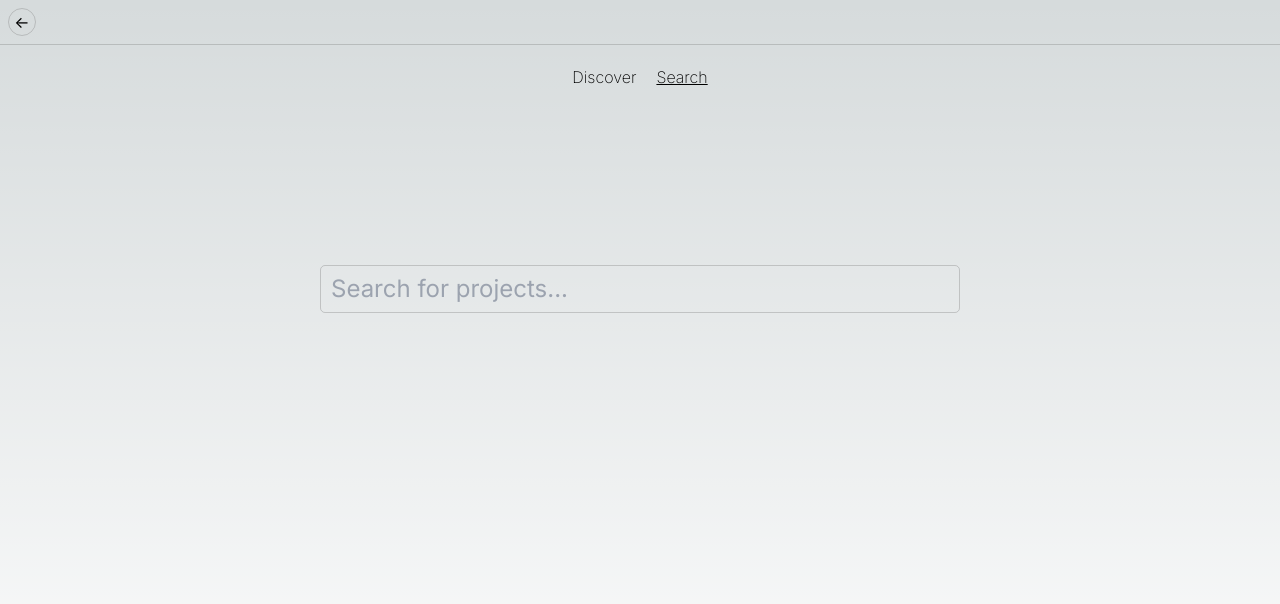
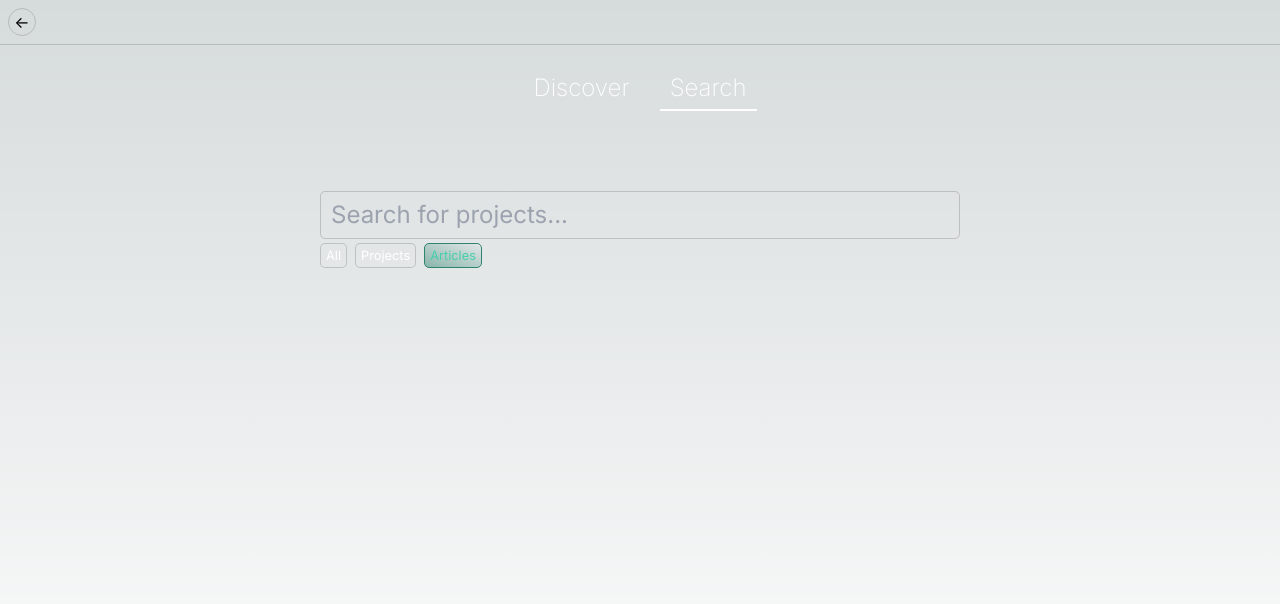
Before and after one commit to Enpersonn/portfolio, a Next.js app: page /articles in a window 1280 px wide. Both pictures are taken after a click on the button "Search". Shown: the top 604 px of the page. Built offline with nearby package versions, Linux system fonts and the light colour scheme.

Commit message:
Created a discover view for both articles and projects

```diff
--- a/common/components/views/Discover.tsx
+++ b/common/components/views/Discover.tsx
@@ -1,16 +1,39 @@
+import { usePathname } from "next/navigation";
+import RadioForm from "../atom/RadioButton";
 import SearchBar from "../atom/SearchBar";
+import Button from "../atom/Button";
+import { useState } from "react";
+import { clsx } from "@/common/utils/classes";
 
 
 export default function DiscoverView() {
 
+const [page, setPage] = useState<"discover" | "search">("discover");
+
+    const path = usePathname();
+    const isArticle = path.includes("articles");
+
     return (
         <>
-        <div className=" w-full flex items-center justify-center gap-5 font-extralight pt-5">
-            <button type="button">Discover</button>
-            <button type="button" className="underline" >Search</button>
+        <div className=" w-full flex justify-center gap-5 font-extralight pt-5">
+            <Button type="menu" onClick={() => setPage("discover")} active={page === "discover"}>Discover</Button>
+            <Button type="menu" onClick={() => setPage("search")} active={page === "search"}>Search</Button>
         </div>
-        <section className=" w-full min-h-[50vh] flex items-center justify-center">
+        <section className={clsx(page === "search" ? "flex" : "hidden", " w-full pt-20 items-center justify-center")}>
+            <div className=" flex flex-col items-center justify-center gap-1">
+
             <SearchBar type="text" placeholder="Search for projects..."/>
+            <RadioForm radioButtons={[
+                {title: "All", value: "all"},
+                {title: "Projects", value: "projects"},
+                {title: "Articles", value: "articles"}
+            ]}
+            initialValue={isArticle ? "articles" : "projects"}
+            />
+            </div>
+        </section>
+        <section className={clsx(page === "discover" ? "flex" : "hidden", " w-full pt-20 items-center justify-center")}>
+            <p>DiscoverPage</p>
         </section>
         </>
     )
```
